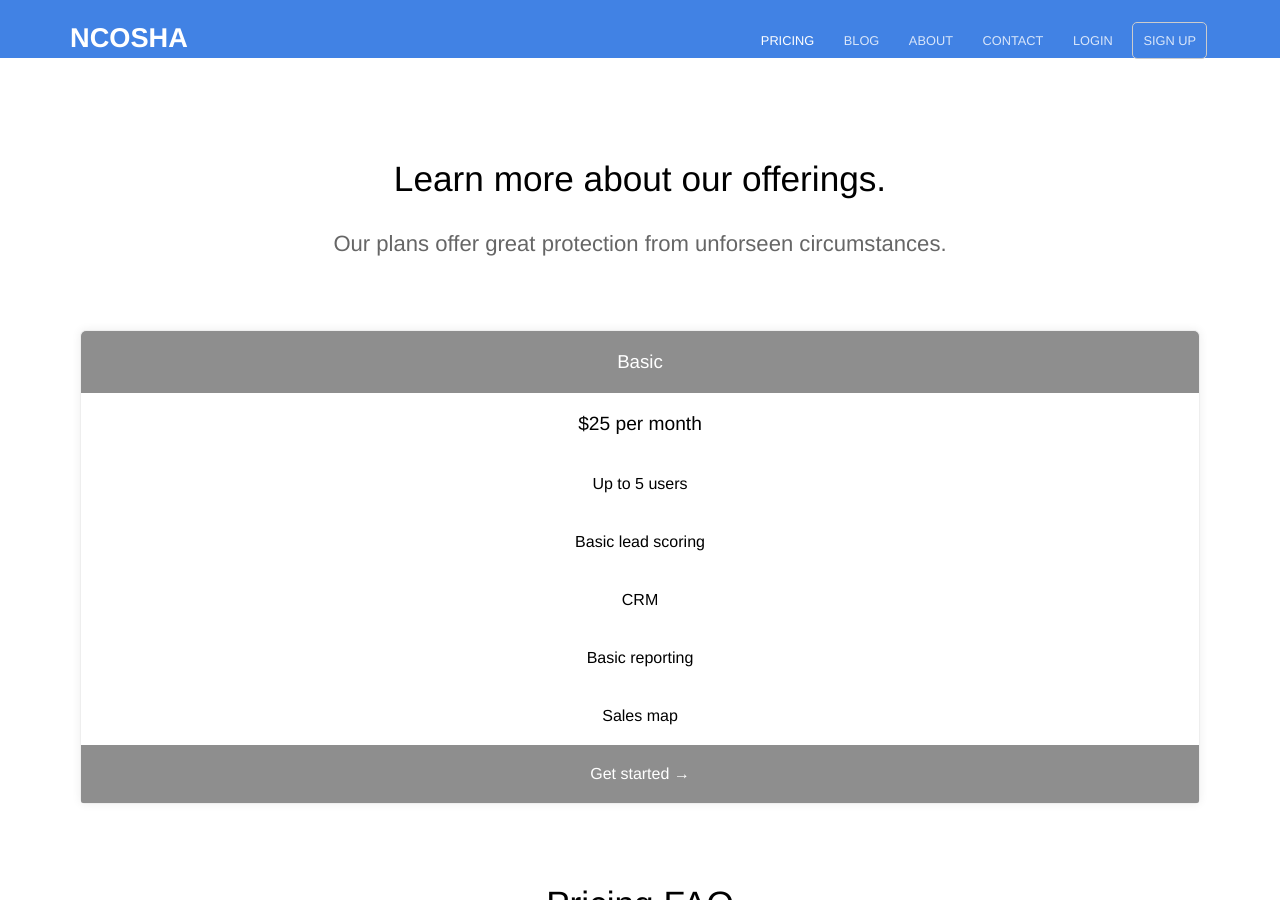
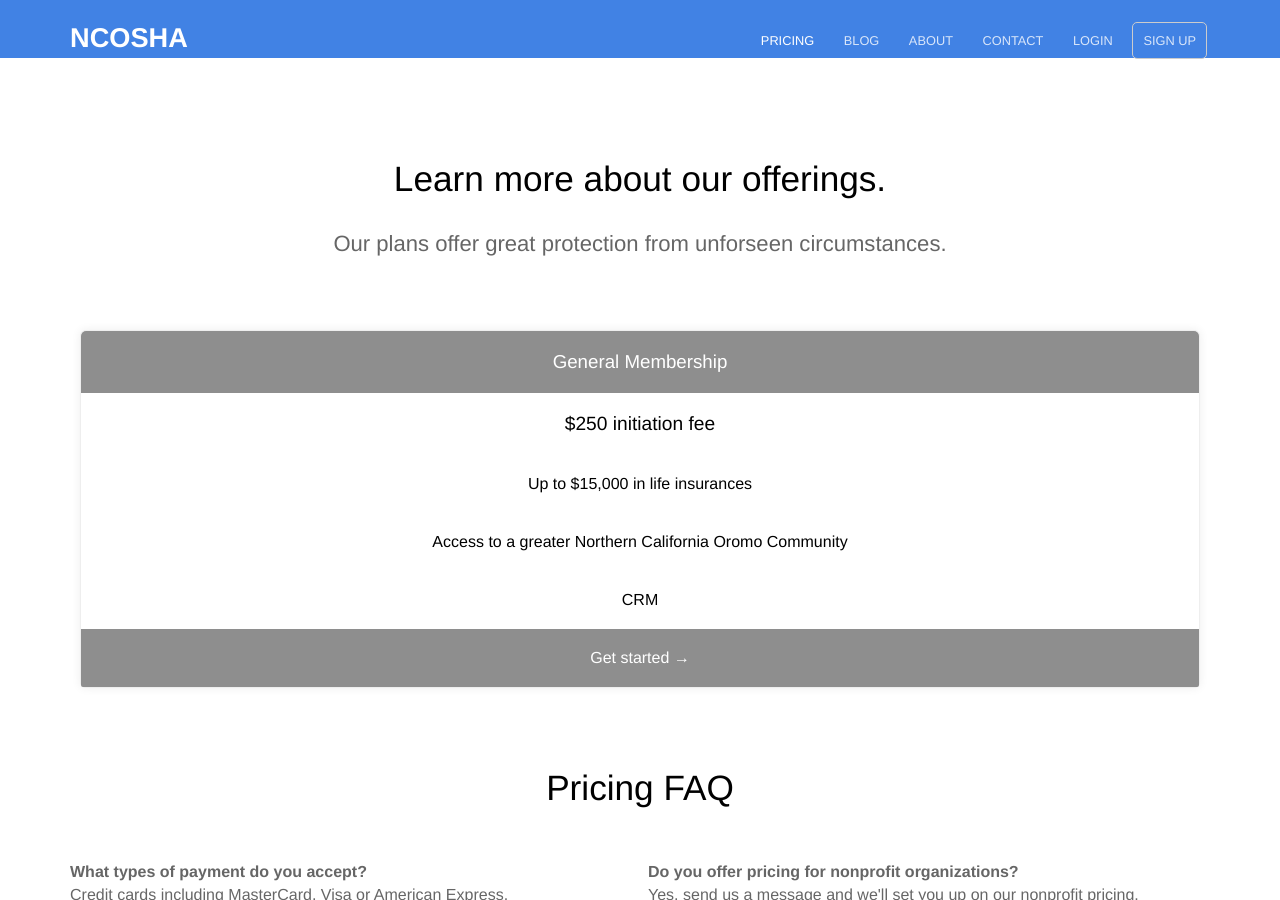
Before and after one commit to hawiabraham/ncosha, a Jekyll site: the page built from pricing.html, in a window 1280 px wide and 900 px high. Built offline with Jekyll 4.4.1, drawn with Linux system fonts in a browser that asks for light colours.

Commit message:
Update pricing.html

```diff
--- a/pricing.html
+++ b/pricing.html
@@ -3,23 +3,19 @@ title: Pricing
 heading: Learn more about our offerings.
 description: Our plans offer great protection from unforseen circumstances.
 pricing_table:
-  - name: Basic
+  - name: General Membership
     color: "#8e8e8e"
     features:
-      - text: $25 per month
+      - text: $250 initiation fee
         highlight: true
-      - text: Up to 5 users
+      - text: Up to $15,000 in life insurances
         highlight: false
-      - text: Basic lead scoring
+      - text: Access to a greater Northern California Oromo Community
         highlight: false
       - text: CRM
         highlight: false
-      - text: Basic reporting
-        highlight: false
-      - text: Sales map
-        highlight: false
     call_to_action:
-      link: http://mysite.com?plan=basic
+      link: http://www.ncosha.org/contact
       text: Get started
 faq:
   - question: What types of payment do you accept?
```
